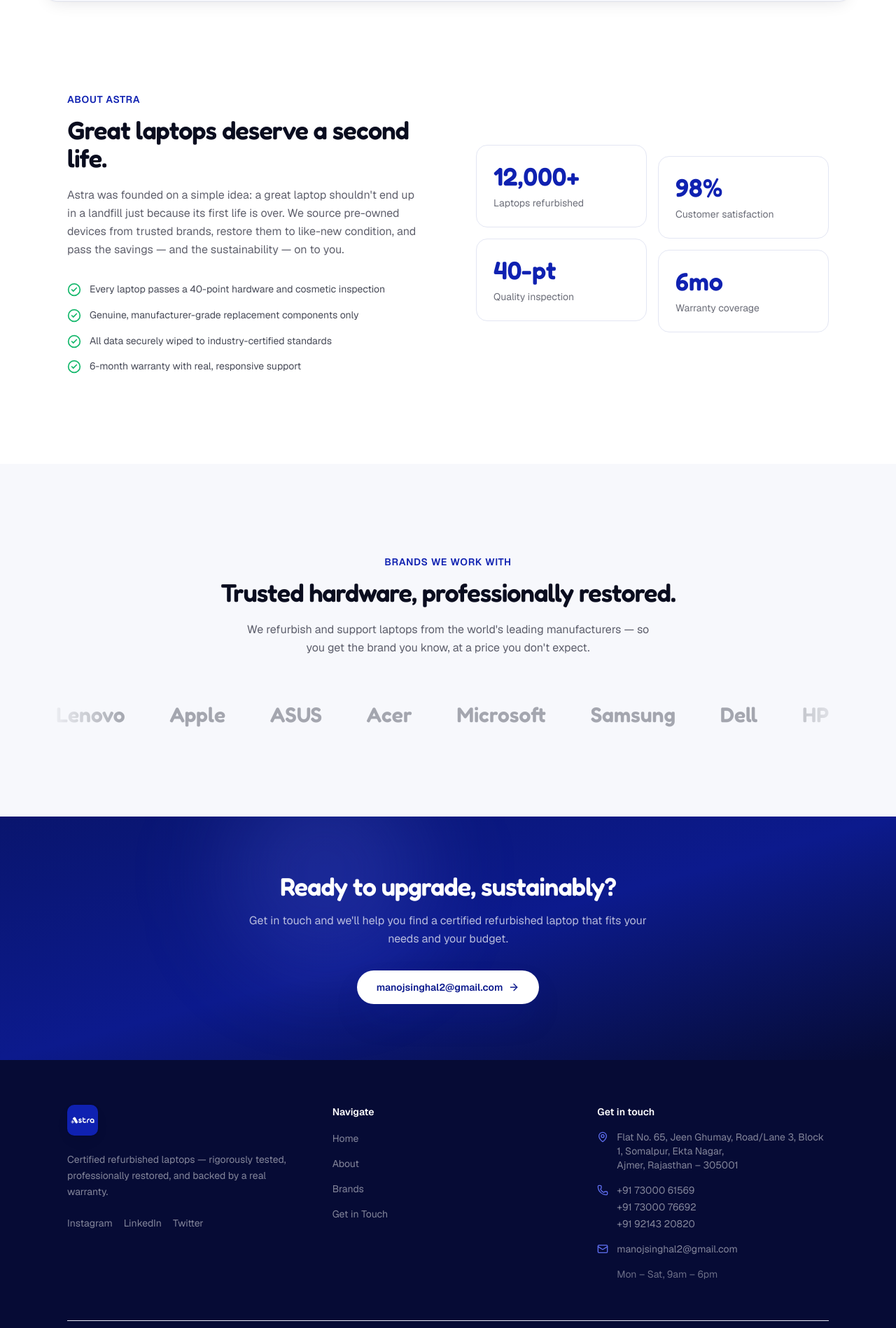
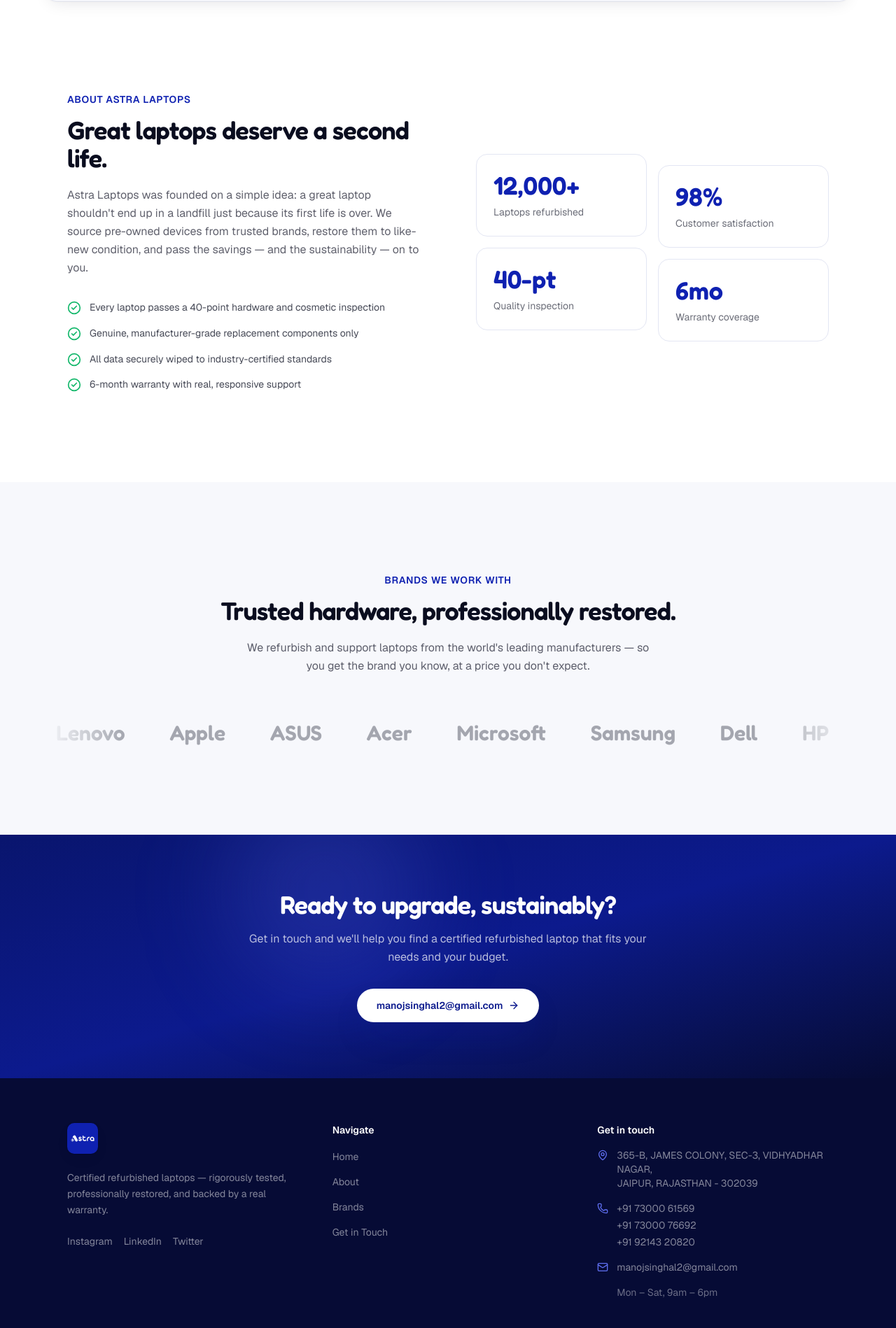
Before and after one commit to tusharmotwani1718/astralaptops_coadal, a Next.js app: page / in a window 1280 px wide. Shown: the part 952-2850 px from the top of the page at 70% size. Built offline with nearby package versions, Linux system fonts and the light colour scheme.

Commit message:
fix: change address

```diff
--- a/src/app/get-in-touch/page.tsx
+++ b/src/app/get-in-touch/page.tsx
@@ -5,9 +5,9 @@
 import { ContactInfo } from "@/components/contact-info";
 
 export const metadata: Metadata = {
-  title: "Get in Touch — Astra",
+  title: "Get in Touch — Astra Laptops",
   description:
-    "Reach Astra by phone, email, or visit our Jaipur office. We're here to help with certified refurbished laptops.",
+    "Reach Astra Laptops by phone, email, or visit our Jaipur office. We're here to help with certified refurbished laptops.",
 };
 
 export default function GetInTouchPage() {
--- a/src/components/about.tsx
+++ b/src/components/about.tsx
@@ -22,13 +22,13 @@
       <div className="mx-auto grid max-w-6xl items-center gap-16 px-6 lg:grid-cols-2 lg:gap-20 lg:px-8">
         <Reveal>
           <span className="text-sm font-semibold uppercase tracking-wider text-astra-600">
-            About Astra
+            About Astra Laptops
           </span>
           <h2 className="mt-3 font-display text-3xl font-semibold tracking-tight text-foreground sm:text-4xl">
             Great laptops deserve a second life.
           </h2>
           <p className="mt-5 text-base leading-relaxed text-foreground/65">
-            Astra was founded on a simple idea: a great laptop shouldn&apos;t
+            Astra Laptops was founded on a simple idea: a great laptop shouldn&apos;t
             end up in a landfill just because its first life is over. We
             source pre-owned devices from trusted brands, restore them to
             like-new condition, and pass the savings — and the
--- a/src/components/contact-info.tsx
+++ b/src/components/contact-info.tsx
@@ -11,7 +11,7 @@
   {
     icon: MapPin,
     title: "Visit Us",
-    lines: ["Flat No. 65, Jeen Ghumay, Road/Lane 3, Block 1, Somalpur, Ekta Nagar,", "Ajmer – 305001, Rajasthan"],
+    lines: ["365-B, JAMES COLONY, SEC-3, VIDHYADHAR NAGAR, JAIPUR, RAJASTHAN, Pin 302039"],
   },
   {
     icon: Phone,
@@ -98,7 +98,7 @@
       >
         <div className="overflow-hidden rounded-2xl border border-border-subtle shadow-soft">
           <iframe
-            title="Astra office location"
+            title="Astra Laptops office location"
             src={MAP_SRC}
             className="h-80 w-full border-0 lg:h-full"
             loading="lazy"
--- a/src/components/footer.tsx
+++ b/src/components/footer.tsx
@@ -64,9 +64,9 @@
               <li className="flex items-start gap-3">
                 <MapPin size={16} className="mt-0.5 shrink-0 text-astra-400" />
                 <span>
-                  Flat No. 65, Jeen Ghumay, Road/Lane 3, Block 1, Somalpur, Ekta Nagar,
+                  365-B, JAMES COLONY, SEC-3, VIDHYADHAR NAGAR,
                   <br />
-                  Ajmer, Rajasthan – 305001
+                  JAIPUR, RAJASTHAN - 302039
                 </span>
               </li>
               <li className="flex items-start gap-3">
--- a/src/components/hero.tsx
+++ b/src/components/hero.tsx
@@ -129,7 +129,7 @@
             <div className="relative aspect-video overflow-hidden rounded-lg bg-astra-900">
               <Image
                 src={astraMain}
-                alt="Astra billboard: Refurbished. Refined. Reliable."
+                alt="Astra Laptops billboard: Refurbished. Refined. Reliable."
                 fill
                 priority
                 sizes="(min-width: 1024px) 424px, 90vw"
--- a/src/components/logo.tsx
+++ b/src/components/logo.tsx
@@ -15,7 +15,7 @@
       <Link
         href="/"
         scroll={false}
-        aria-label="Astra — home"
+        aria-label="Astra Laptops — home"
         className={`group inline-flex items-center ${className}`}
       >
         <Image
@@ -32,7 +32,7 @@
     <Link
       href="/"
       scroll={false}
-      aria-label="Astra — home"
+      aria-label="Astra Laptops — home"
       className={`group inline-flex items-center gap-2.5 ${className}`}
     >
       <span className="relative block h-11 w-11 overflow-hidden rounded-[10px] shadow-soft ring-1 ring-black/5 transition-transform duration-300 ease-out group-hover:scale-105 group-hover:-rotate-3">
```
